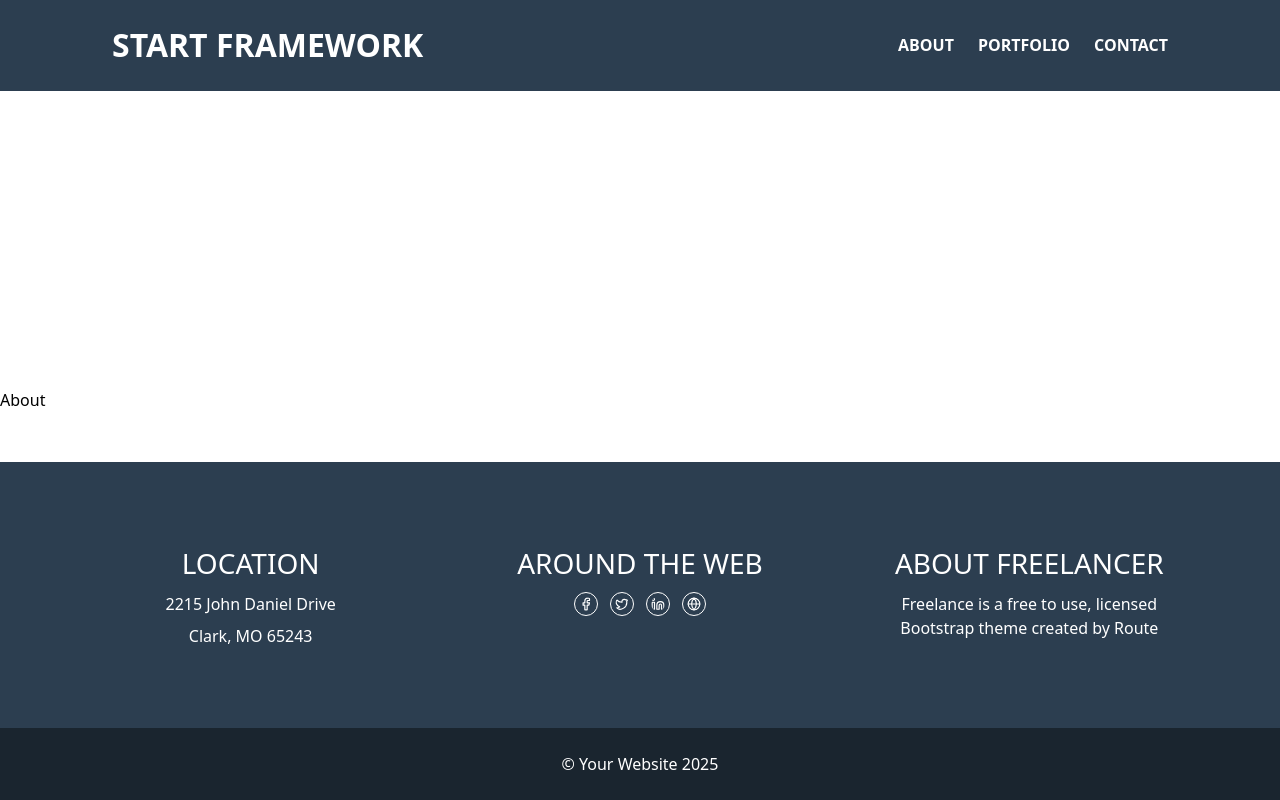
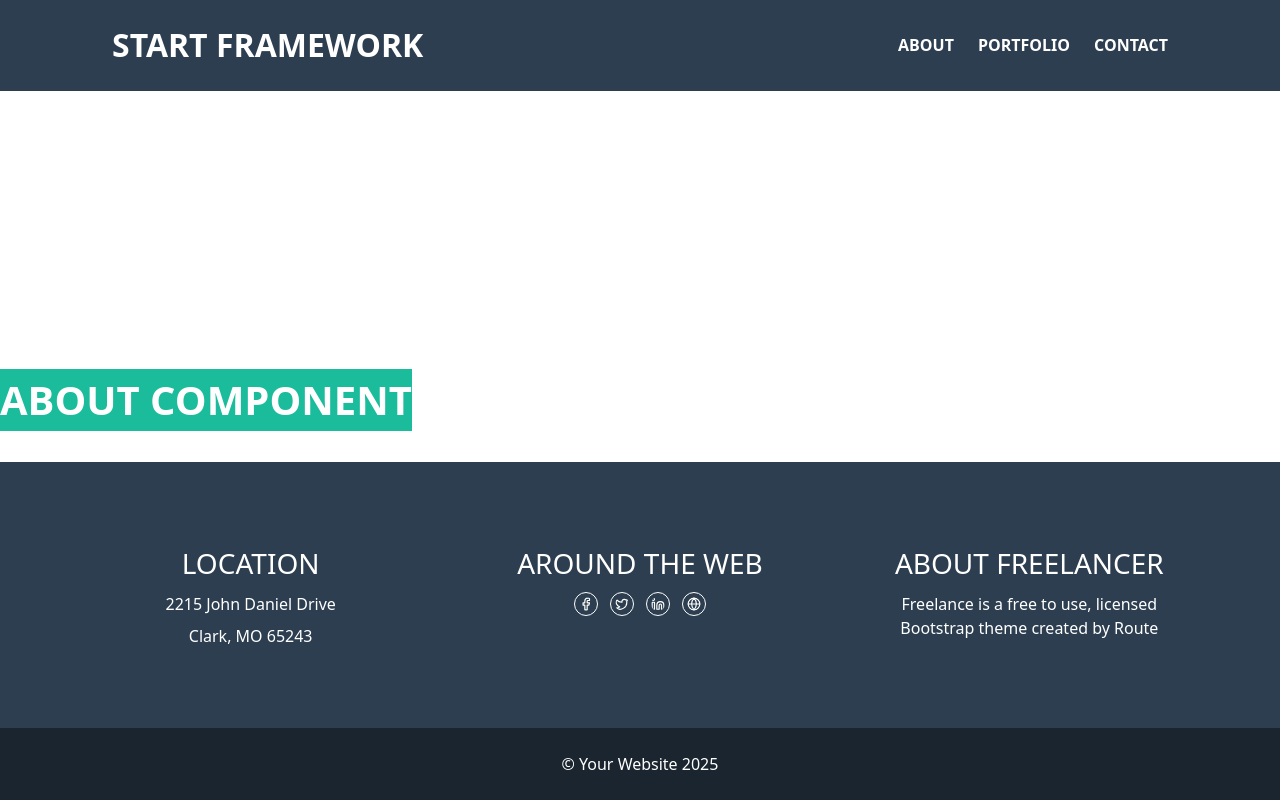
Before and after one commit to Margo-Mikhael/first-react-app2, a React (Vite) app: page /about in a window 1280 px wide. Built offline with nearby package versions, Linux system fonts and the light colour scheme.

Commit message:
Add Header component to About, Contact, Home, and Portfolio pages

```diff
--- a/src/App.jsx
+++ b/src/App.jsx
@@ -20,9 +20,6 @@ function App() {
           <Route path="*" element={<NotFound />} />
         </Route>
       </Routes>
-
-      <Navbar />
-      <Footer />
     </>
   );
 }
--- a/src/components/About/About.jsx
+++ b/src/components/About/About.jsx
@@ -1,5 +1,10 @@
 import React from "react";
+import Header from "../Header/Header";
 
 export default function About() {
-  return <div>About</div>;
+  return (
+    <div className="bg-secondary">
+      <Header text="About component" isDark={false} />
+    </div>
+  );
 }
--- a/src/components/Contact/Contact.jsx
+++ b/src/components/Contact/Contact.jsx
@@ -1,5 +1,10 @@
 import React from "react";
+import Header from "../Header/Header";
 
 export default function Contact() {
-  return <div>Contact</div>;
+  return (
+    <div>
+      <Header text="contact component" isDark={true} />
+    </div>
+  );
 }
--- /dev/null
+++ b/src/components/Header/Header.jsx
@@ -0,0 +1,13 @@
+import React from "react";
+
+export default function Header({ text, isDark }) {
+  return (
+    <h1
+      className={`text-lg font-bold uppercase text-[40px] ${
+        isDark ? "text-default-dark" : "text-white"
+      }`}
+    >
+      {text}
+    </h1>
+  );
+}
--- a/src/components/Home/Home.jsx
+++ b/src/components/Home/Home.jsx
@@ -1,5 +1,10 @@
 import React from "react";
+import Header from "../Header/Header";
 
 export default function Home() {
-  return <div>Home</div>;
+  return (
+    <div className="bg-secondary">
+      <Header text="Start Framework" isDark={false} />
+    </div>
+  );
 }
--- a/src/components/Portfolio/Portfolio.jsx
+++ b/src/components/Portfolio/Portfolio.jsx
@@ -1,5 +1,10 @@
 import React from "react";
+import Header from "../Header/Header";
 
 export default function Portfolio() {
-  return <div>Portfolio</div>;
+  return (
+    <div>
+      <Header text="Portfolio Component" isDark={true} />
+    </div>
+  );
 }
```
